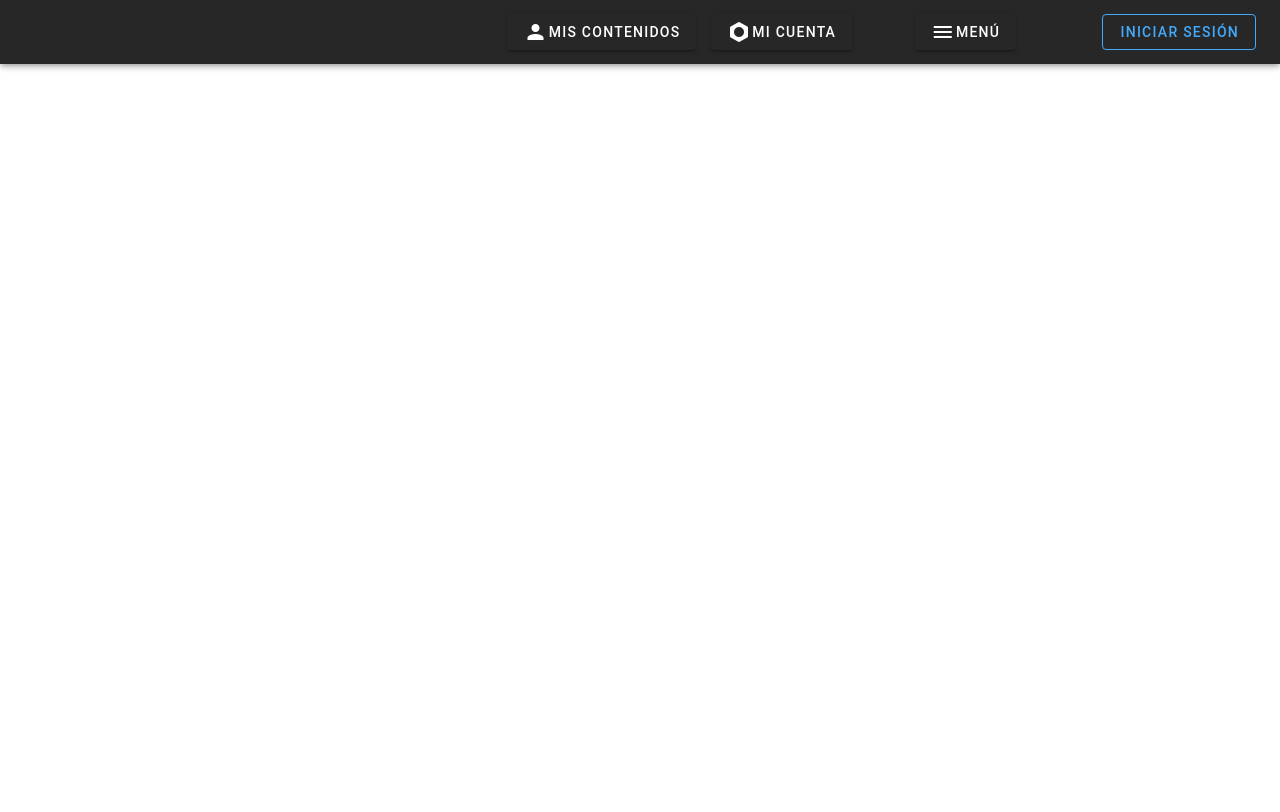
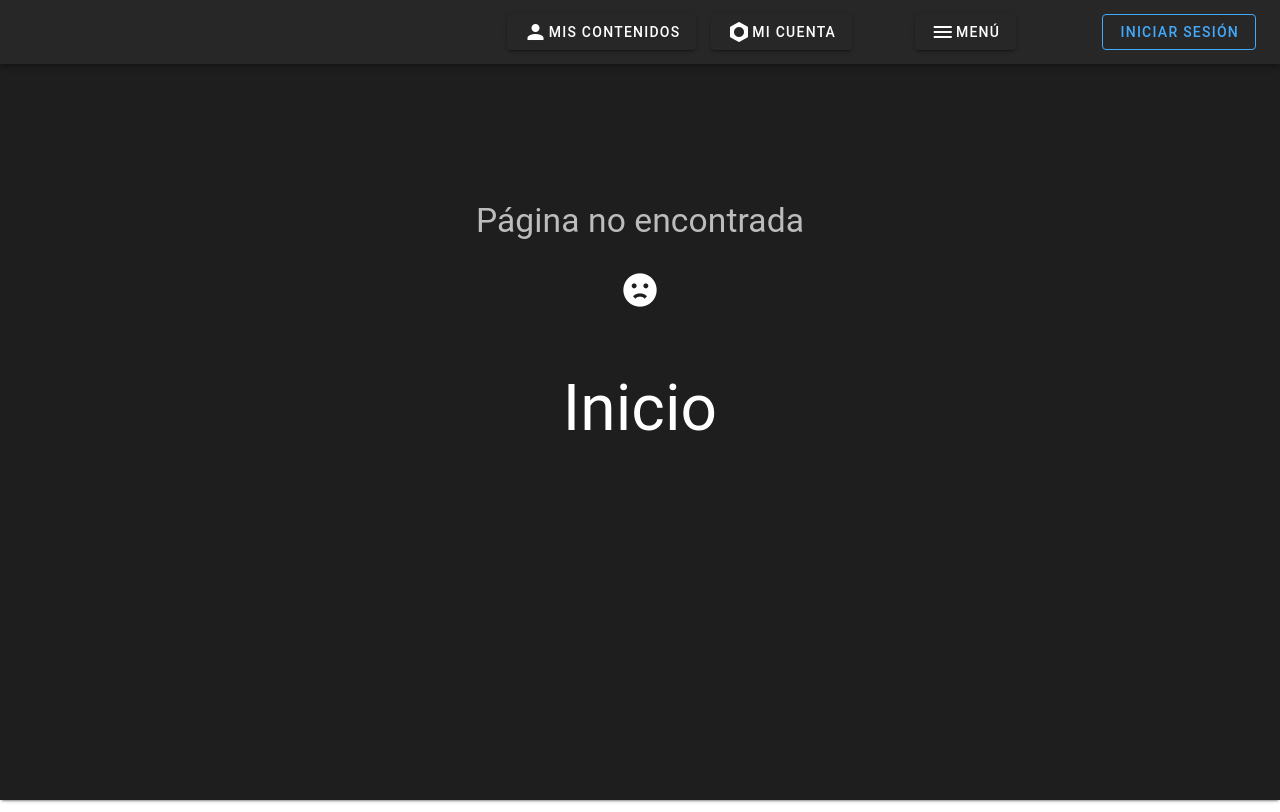
Before and after one commit to jeanC-git/frontend_soa_movistarplay, a Vue app: page /404 in a window 1280 px wide. Built offline with nearby package versions, Linux system fonts and the light colour scheme; a small style sheet from the web is missing; what vue-sweetalert2, vue-toastr would draw is missing.

Commit message:
login 100%

```diff
--- a/src/components/VAppBar.vue
+++ b/src/components/VAppBar.vue
@@ -9,6 +9,7 @@
           src="images/movistar-logo.png"
           transition="scale-transition"
           width="70"
+          @click="irInicio()"
         />
         <v-img
           alt="Movistar Play"
@@ -17,12 +18,13 @@
           min-width="100"
           src="images/movistar-text.png"
           width="50"
+          @click="irInicio()"
         />
       </div>
       <v-spacer></v-spacer>
       <v-spacer></v-spacer>
       <v-spacer></v-spacer>
-      <v-row>
+      <v-row v-if="this.$route.name !== 'Registro'">
         <v-col cols="12" sm="12" md="4">
           <router-link to="/mis-contenidos">
             <v-btn>
@@ -31,7 +33,7 @@
           </router-link>
         </v-col>
         <v-col cols="12" sm="12" md="4">
-          <router-link to="/mis-cuenta">
+          <router-link to="/mi-cuenta">
             <v-btn>
               <v-icon>mdi-nut</v-icon>Mi cuenta
             </v-btn>
@@ -55,7 +57,7 @@
           <span>
             <v-btn color="#43aafb" class="mx-2" outlined v-bind="attrs" v-on="on">
               <v-icon class="mx-1">mdi-account</v-icon>
-              {{ currentUser.correo }}
+              {{ currentUser.user[0].correo }}
             </v-btn>
           </span>
         </template>
@@ -179,6 +181,9 @@ export default {
           .then(
             (response) => {
               vue.dialog = false;
+              if (this.$route.name !== "Inicio") {
+                this.$router.push("/");
+              }
             },
             (error) => {}
           );
@@ -194,16 +199,21 @@ export default {
         this.$router.push("/");
       }
     },
+    irInicio() {
+      if (this.$route.name !== "Inicio") {
+        this.$router.push("/");
+      }
+    },
   },
   created() {
     let vue = this;
 
     if (vue.loggedIn) {
-      console.log(
-        "hay un token",
-        JSON.parse(localStorage.getItem("token")),
-        JSON.parse(localStorage.getItem("user"))
-      );
+      // console.log(
+      //   "hay un token",
+      //   JSON.parse(localStorage.getItem("token")),
+      //   JSON.parse(localStorage.getItem("user"))
+      // );
     }
   },
   computed: {
--- a/src/router/index.js
+++ b/src/router/index.js
@@ -1,5 +1,8 @@
 import Vue from 'vue'
 import VueRouter from 'vue-router'
+
+// COMPONENTES
+import notFound404 from '../views/NotFound404.vue';
 
 Vue.use(VueRouter)
 
@@ -31,6 +34,12 @@ const routes = [
     // this generates a separate chunk (about.[hash].js) for this route
     // which is lazy-loaded when the route is visited.
     component: () => import(/* webpackChunkName: "about" */ '../views/Admin.vue')
+  },
+  { path: '/404', component: notFound404 },
+  {
+    // matches everything else
+    path: '*',
+    redirect: '/404'
   }
 ]
 
@@ -38,6 +47,20 @@ const router = new VueRouter({
   mode: 'history',
   base: process.env.BASE_URL,
   routes
-})
+});
+
+router.beforeEach((to, from, next) => {
+  const publicPages = ['/', '/registro', '/404'];
+  const authRequired = !publicPages.includes(to.path);
+  const loggedIn = localStorage.getItem('user');
+
+  // Si tratas de entrar a una pagina no publica y no estás logeado
+  // Redirige a la página de inicio
+  if (authRequired && !loggedIn) {
+    next('/');
+  } else {
+    next();
+  }
+});
 
 export default router
--- /dev/null
+++ b/src/views/NotFound404.vue
@@ -0,0 +1,33 @@
+<template>
+  <div style="background: #272727;">
+    <v-row>
+      <v-col
+        cols="12"
+        xs="12"
+        sm="12"
+        md="12"
+        lg="12"
+        style="display:flex; justify-content:center;"
+      >
+        <v-card class="text-center" style="padding-top: 10%" height="100vh" width="100vw" dark>
+          <v-card-text>
+            <br />
+            <br />
+            <br />
+            <p class="text-center" style="font-size: 2.1rem">Página no encontrada</p>
+            <br />
+            <v-icon x-large>mdi-emoticon-sad</v-icon>
+            <br />
+            <br />
+            <br />
+            <br />
+            <br />
+            <router-link to="/" style="text-decoration: none; color:white">
+              <p class="text-center" style="font-size: 4rem ; ">Inicio</p>
+            </router-link>
+          </v-card-text>
+        </v-card>
+      </v-col>
+    </v-row>
+  </div>
+</template>
```
Also changed, not shown: src/views/Consumo.vue (+11 -7 lines).
